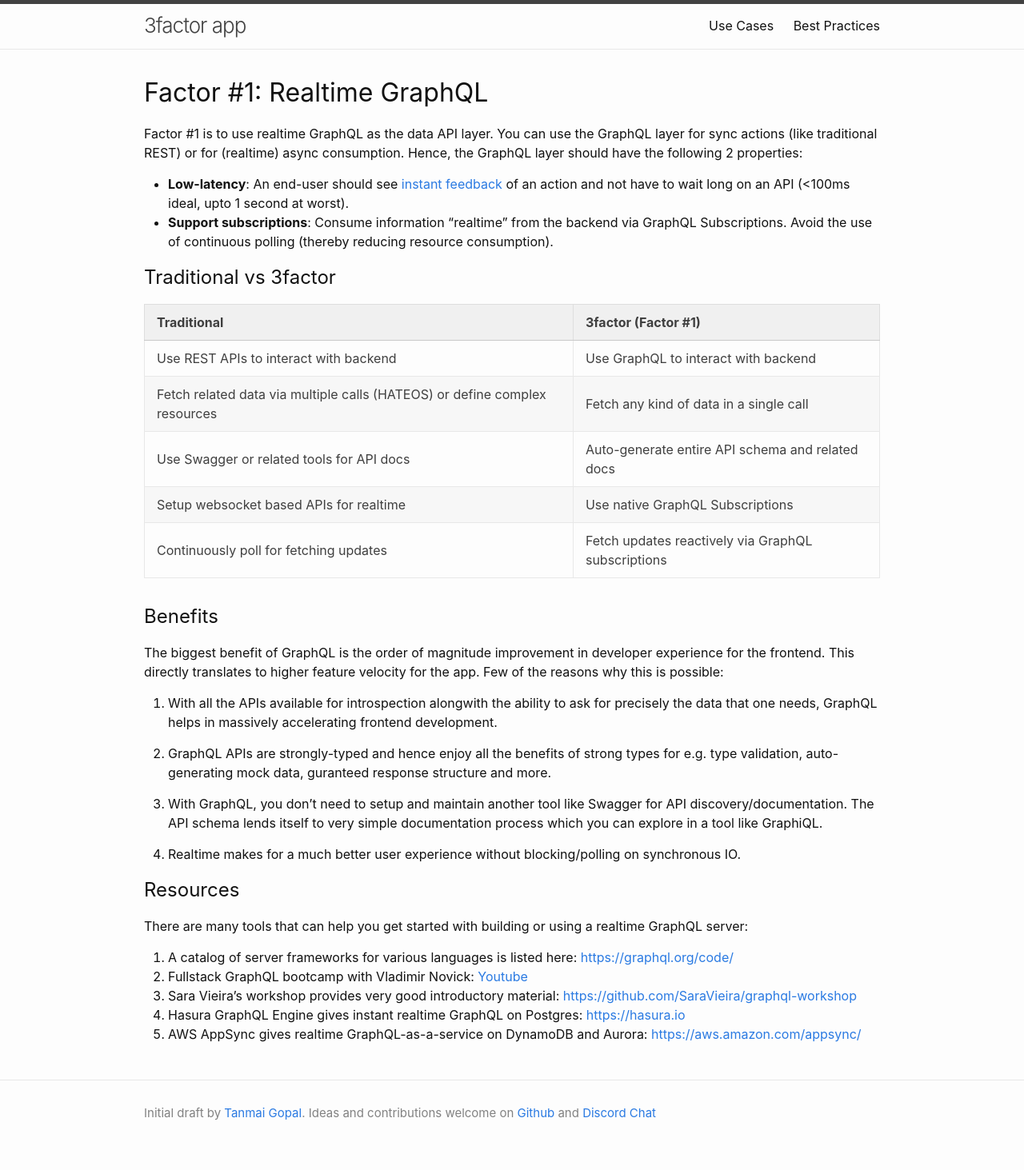
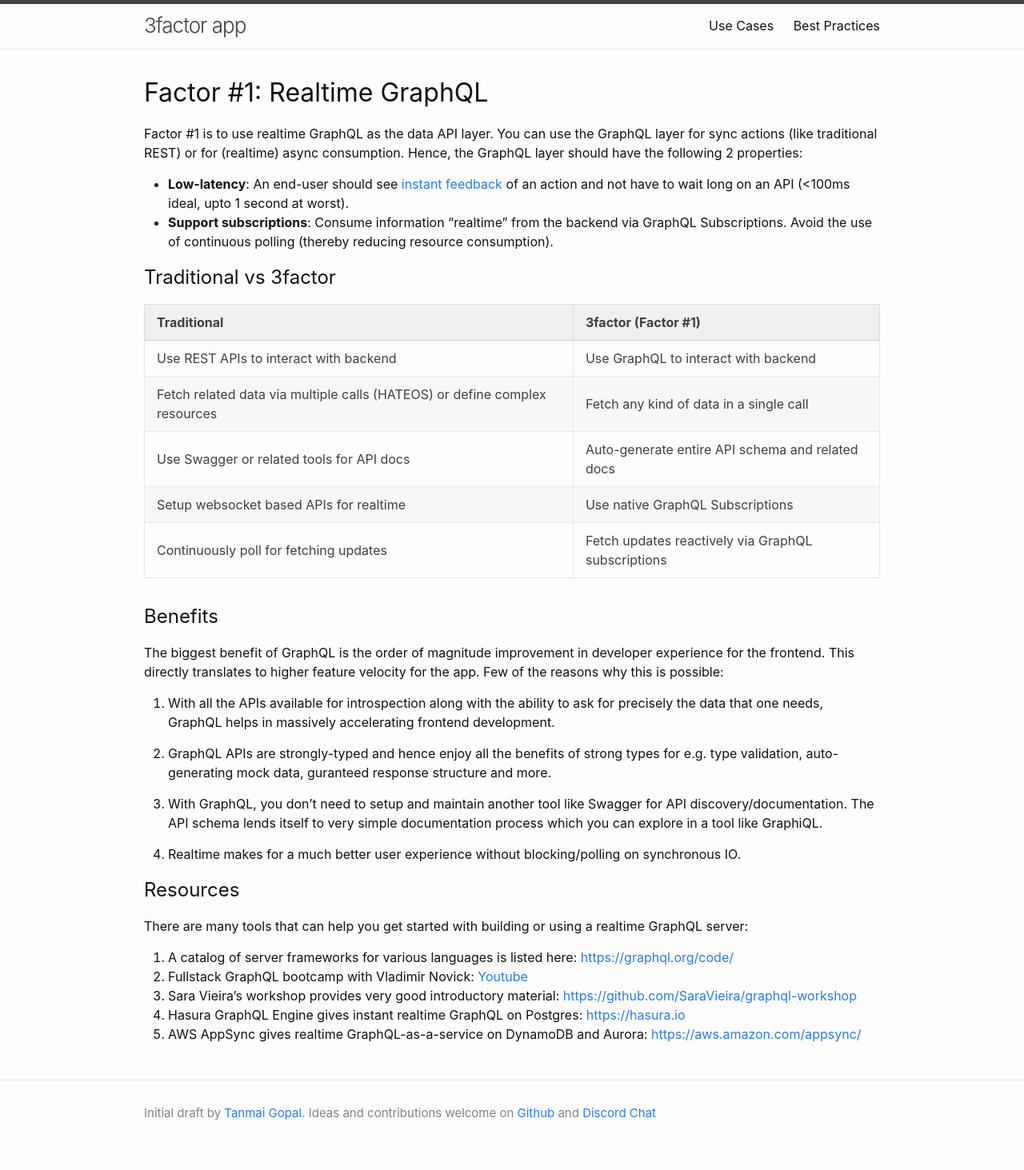
Before and after one commit to hasura/3factor, a Jekyll site: the page built from realtime-graphql.md, in a window 1280 px wide. Shown: the whole page at 80% size. Built offline with Jekyll 4.4.1, drawn with Linux system fonts in a browser that asks for light colours; our own code applies the rules of GitHub Pages for plain Markdown files.

Commit message:
Update realtime-graphql.md (#10)

```diff
--- a/realtime-graphql.md
+++ b/realtime-graphql.md
@@ -22,7 +22,7 @@ Factor #1 is to use realtime GraphQL as the data API layer. You can use the Grap
 
 The biggest benefit of GraphQL is the order of magnitude improvement in developer experience for the frontend. This directly translates to higher feature velocity for the app. Few of the reasons why this is possible:
 
-1. With all the APIs available for introspection alongwith the ability to ask for precisely the data that one needs, GraphQL helps in massively accelerating frontend development.
+1. With all the APIs available for introspection along with the ability to ask for precisely the data that one needs, GraphQL helps in massively accelerating frontend development.
 
 2. GraphQL APIs are strongly-typed and hence enjoy all the benefits of strong types for e.g. type validation, auto-generating mock data, guranteed response structure and more.
 
```
